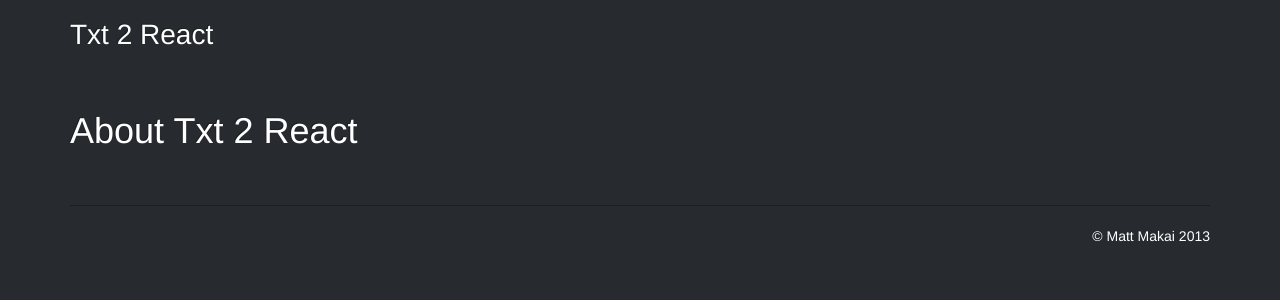
After one commit to mattmakai/txt2react, a Django app: a page that uses templates/nav.html in a window 1280 px wide. The commit adds this page. Shown: the top 300 px of the page. Run offline with Django 3.2, Linux system fonts and the light colour scheme; some libraries are stand-ins or nearby versions.

Commit message:
adding a learn more page

```diff
--- a/core/views.py
+++ b/core/views.py
@@ -41,6 +41,11 @@ class AboutView(TemplateView):
 
 
 class LearnMoreView(TemplateView):
+    def get_context_data(self, **kwargs):
+            context = super(LearnMoreView, self).get_context_data(**kwargs)
+            context['is_learn_more'] = True
+            return context
+
     template_name = "core/learn_more.html"
 
 
--- /dev/null
+++ b/templates/core/learn_more.html
@@ -0,0 +1,9 @@
+{% extends "base.html" %}
+
+{% load staticfiles %}
+
+{% block content %}
+    <div class="container" style="margin-top: 30px;">
+        <h1>About Txt 2 React</h1>
+    </div>
+{% endblock %}
--- a/templates/nav.html
+++ b/templates/nav.html
@@ -4,6 +4,13 @@
             <div class="col-md-4">
           <h1 class="logo"><a href="{% url 'landing' %}"><i class="icon-xing"></i> Txt 2 React</a></h1>
             </div>
+            {% if not is_landing and not is_learn_more %}
+            <div class="col-md-6 col-md-offset-2" style="margin-top: 15px;">
+                <h4 class="pull-right">
+                    <a href="{% url 'signout' %}">Sign Out</a>
+                </h4>
+            </div>
+            {% endif %}
           {% comment %}
           <ul class="nav nav-justified">
               <li {% if is_landing %}class="active"{% endif %}><a href="{% url 'landing' %}">Home</a></li>
```
